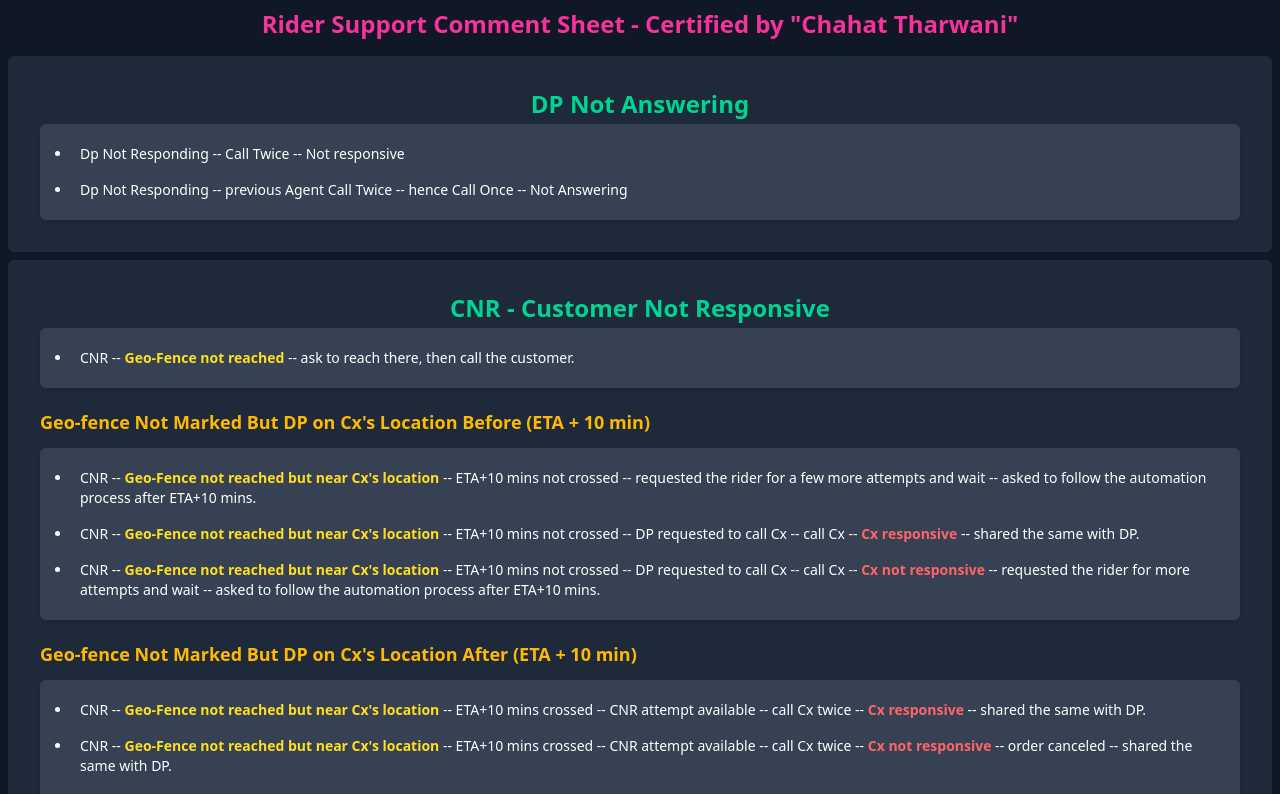
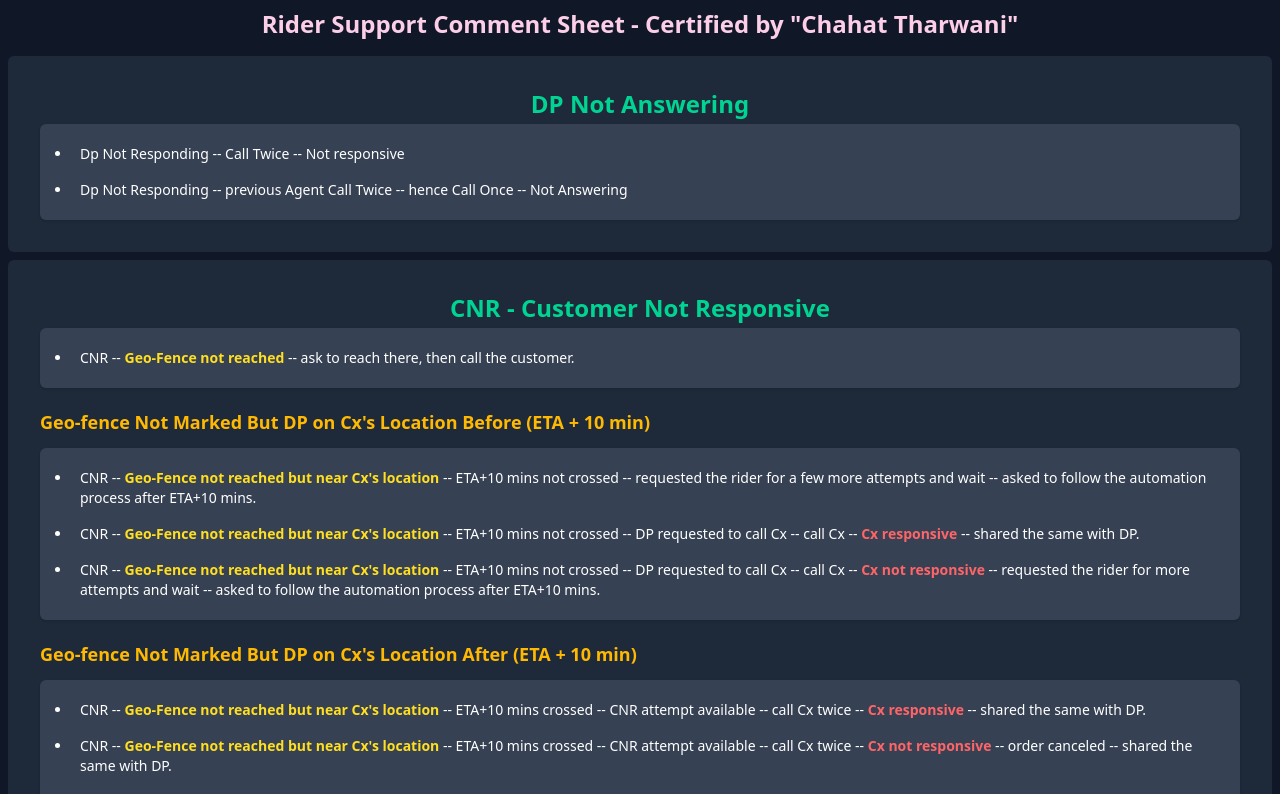
Before and after one commit to Code-with-Sahani/Blinket-DP, a React (Vite) app: page / in a window 1280 px wide. Shown: the top 794 px of the page. Built offline with nearby package versions, Linux system fonts and the light colour scheme.

Commit message:
Update App.jsx

```diff
--- a/src/App.jsx
+++ b/src/App.jsx
@@ -11,7 +11,7 @@ import DP_Not_Answer from './Components/DP_Not_Answer'
 const App = () => {
   return (
     <div className='h-full w-full bg-gray-900 text-white'>
-      <header className=' p-2 text-pink-500 text-center text-2xl font-semibold' > Rider Support Comment Sheet - Certified by "Chahat Tharwani"</header>
+      <header className=' p-2 text-pink-200 text-center text-2xl font-semibold' > Rider Support Comment Sheet - Certified by "Chahat Tharwani"</header>
       {/* <AddressIssue/> */}
       <DP_Not_Answer/>
       <CNR/>
```
